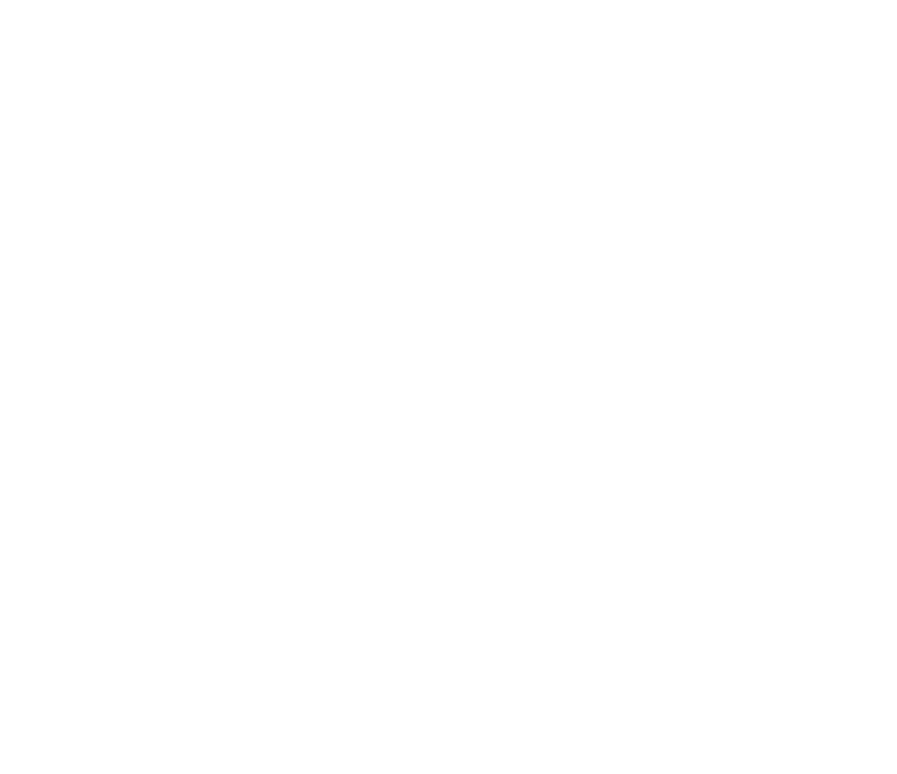
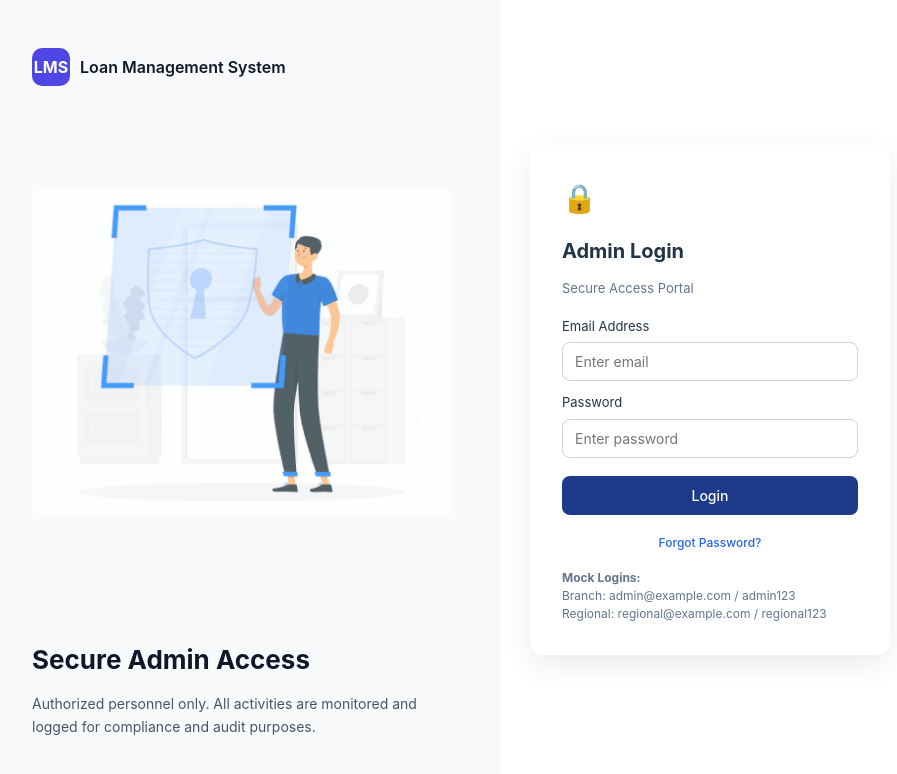
Before and after one commit to shadinmc/Loan-Management_System, a React (Vite) app in the folder frontend-admin/: page / in a window 1280 px wide. Before the commit this address had no page. Shown: the top 774 px of the page, without its empty margins (16-913 px from the left). Built offline with nearby package versions, Linux system fonts and the light colour scheme.

Commit message:
feat(admin): added regional manager dashboard UI
Added frontend UI for the Regional Manager dashboard with mock data and role-based access. Integrates with existing admin login flow for role-based redirection. Backend JWT integration will be added later.

```diff
--- a/frontend-admin/src/pages/LoanApplications/LoanApplications.jsx
+++ b/frontend-admin/src/pages/LoanApplications/LoanApplications.jsx
@@ -0,0 +1,5 @@
+const LoanApplications = () => {
+  return <div>Loan Applications Page</div>;
+};
+
+export default LoanApplications;
--- a/frontend-admin/src/pages/auth/AdminLogin.css
+++ b/frontend-admin/src/pages/auth/AdminLogin.css
@@ -1,88 +1,143 @@
-.login-container {
-  min-height: 100vh;
-  background: linear-gradient(135deg, #eef2ff, #f8fafc);
+/* PAGE LAYOUT */
+.login-page {
+  display: flex;
+  height: 100vh;
+  background: #ffffff;
+  font-family: "Inter", system-ui, sans-serif;
+}
+
+/* LEFT SECTION */
+.login-left {
+  flex: 1;
+  padding: 48px;
+  background: #f8fafc;
+  display: flex;
+  flex-direction: column;
+  justify-content: space-between;
+}
+
+.brand-header {
+  display: flex;
+  align-items: center;
+  gap: 10px;
+  font-weight: 600;
+  color: #0f172a;
+}
+
+.logo-circle {
+  width: 38px;
+  height: 38px;
+  background: #4f46e5;
+  color: white;
+  border-radius: 10px;
+  display: flex;
+  align-items: center;
+  justify-content: center;
+  font-weight: 700;
+}
+
+.illustration-text {
+  max-width: 420px;
+}
+
+.illustration-text h2 {
+  font-size: 26px;
+  margin-bottom: 12px;
+  color: #0f172a;
+}
+
+.illustration-text p {
+  font-size: 14px;
+  color: #475569;
+  line-height: 1.6;
+}
+
+/* RIGHT SECTION */
+.login-right {
+  width: 420px;
   display: flex;
   align-items: center;
   justify-content: center;
 }
 
+/* LOGIN CARD (YOUR ORIGINAL STYLE – CLEANED) */
 .login-card {
-  width: 380px;
-  background: #ffffff;
+  width: 100%;
+  max-width: 360px;
   padding: 32px;
-  border-radius: 12px;
-  box-shadow: 0 20px 40px rgba(0, 0, 0, 0.1);
+  background: white;
+  border-radius: 14px;
+  box-shadow: 0 10px 30px rgba(0, 0, 0, 0.08);
 }
 
 .login-icon {
-  width: 48px;
-  height: 48px;
-  background: #4f46e5;
-  color: #fff;
-  border-radius: 50%;
-  display: flex;
-  align-items: center;
-  justify-content: center;
-  margin: 0 auto 16px;
-  font-size: 20px;
+  font-size: 28px;
+  margin-bottom: 12px;
 }
 
 .login-card h2 {
-  text-align: center;
+  font-size: 20px;
   margin-bottom: 4px;
 }
 
 .subtitle {
-  text-align: center;
-  color: #6b7280;
-  margin-bottom: 24px;
+  font-size: 13px;
+  color: #64748b;
+  margin-bottom: 18px;
 }
 
 .login-card label {
-  font-size: 14px;
-  margin-bottom: 6px;
+  font-size: 13px;
+  margin-top: 12px;
   display: block;
 }
 
 .login-card input {
   width: 100%;
-  padding: 10px;
-  margin-bottom: 16px;
+  padding: 10px 12px;
+  margin-top: 6px;
   border-radius: 8px;
-  border: 1px solid #d1d5db;
-}
-
-.forgot-row {
-  text-align: right;
-  margin-bottom: 16px;
-}
-
-.forgot-row a {
-  font-size: 13px;
-  color: #4f46e5;
-  text-decoration: none;
+  border: 1px solid #cbd5e1;
+  font-size: 14px;
 }
 
 .login-card button {
   width: 100%;
-  padding: 12px;
-  background: #4f46e5;
+  margin-top: 18px;
+  padding: 11px;
+  border-radius: 8px;
+  background: #1e3a8a;
   color: white;
   border: none;
-  border-radius: 8px;
-  font-weight: bold;
+  font-size: 14px;
   cursor: pointer;
 }
 
-.login-card button:hover {
-  background: #4338ca;
+.login-links {
+  margin-top: 14px;
+  text-align: center;
 }
 
-.demo-box {
-  background: #f9fafb;
-  padding: 12px;
-  border-radius: 8px;
+.login-links a {
   font-size: 12px;
-  margin-top: 20px;
-  color: #374151;
+  color: #2563eb;
+  text-decoration: none;
 }
+
+.error-text {
+  color: #dc2626;
+  font-size: 13px;
+  margin-bottom: 10px;
+}
+.login-illustration {
+  margin: 40px 0;
+  display: flex;
+  justify-content: center;
+}
+
+.login-illustration img {
+  max-width: 420px;
+  width: 100%;
+  height: auto;
+   opacity: 0.75;
+}
--- a/frontend-admin/src/pages/auth/AdminLogin.jsx
+++ b/frontend-admin/src/pages/auth/AdminLogin.jsx
@@ -1,6 +1,22 @@
 import { useState } from "react";
 import { useNavigate } from "react-router-dom";
 import "./AdminLogin.css";
+
+// MOCK USERS (temporary – backend/JWT will replace this)
+const mockUsers = [
+  {
+    email: "admin@example.com",
+    password: "admin123",
+    role: "BRANCH_MANAGER",
+    name: "Rajesh Kumar"
+  },
+  {
+    email: "regional@example.com",
+    password: "regional123",
+    role: "REGIONAL_MANAGER",
+    name: "Priya Sharma"
+  }
+];
 
 const AdminLogin = () => {
   const navigate = useNavigate();
@@ -12,28 +28,69 @@ const AdminLogin = () => {
   const handleSubmit = (e) => {
     e.preventDefault();
 
-    // ---- MOCK VALIDATION ----
-    if (email === "admin@example.com" && password === "admin123") {
-      // store mock auth
+    // find user from mock list
+    const user = mockUsers.find(
+      (u) => u.email === email && u.password === password
+    );
+
+    if (!user) {
+      setError("Invalid username or password");
+      return;
+    }
+
+    // store auth (JWT-ready structure)
     localStorage.setItem(
       "adminAuth",
-        JSON.stringify({ email, role: "ADMIN" })
+      JSON.stringify({
+        email: user.email,
+        role: user.role,
+        name: user.name
+      })
     );
 
-      // navigate to dashboard
+    // role-based navigation
+    if (user.role === "BRANCH_MANAGER") {
       navigate("/admin/dashboard");
-    } else {
-      setError("Invalid email or password");
+    } else if (user.role === "REGIONAL_MANAGER") {
+      navigate("/regional/dashboard");
     }
   };
 
   return (
-    <div className="login-container">
+    <div className="login-page">
+      {/* LEFT SIDE */}
+     <div className="login-left">
+       <div className="brand-header">
+         <div className="logo-circle">LMS</div>
+         <span>Loan Management System</span>
+       </div>
+
+       {/* HANDSHAKE IMAGE */}
+       <div className="login-illustration">
+         <img
+           src="/src/assets/customer-vendor2.png"
+           alt="Customer and manager handshake"
+         />
+       </div>
+
+       <div className="illustration-text">
+         <h2>Secure Admin Access</h2>
+         <p>
+           Authorized personnel only. All activities are monitored and logged
+           for compliance and audit purposes.
+         </p>
+       </div>
+     </div>
+
+
+
+      {/* RIGHT SIDE */}
+      <div className="login-right">
         <div className="login-card">
           <div className="login-icon">🔒</div>
 
-        <h2>Loan Management</h2>
-        <p className="subtitle">Admin Portal</p>
+          <h2>Admin Login</h2>
+          <p className="subtitle">Secure Access Portal</p>
 
           {error && <p className="error-text">{error}</p>}
 
@@ -41,7 +98,7 @@ const AdminLogin = () => {
             <label>Email Address</label>
             <input
               type="email"
-            placeholder="Enter your email"
+              placeholder="Enter email"
               value={email}
               onChange={(e) => setEmail(e.target.value)}
               required
@@ -50,22 +107,38 @@ const AdminLogin = () => {
             <label>Password</label>
             <input
               type="password"
-            placeholder="Enter your password"
+              placeholder="Enter password"
               value={password}
               onChange={(e) => setPassword(e.target.value)}
               required
             />
 
-          <div className="forgot-row">
-            <a href="#">Forgot password?</a>
+            <button type="submit">Login</button>
+
+            <div className="login-links">
+              <a
+                href="#"
+                onClick={(e) => {
+                  e.preventDefault();
+                  alert(
+                    "Password reset will be enabled after backend integration."
+                  );
+                }}
+              >
+                Forgot Password?
+              </a>
             </div>
-
-          <button type="submit">Sign In</button>
           </form>
 
-{/*         <p className="hint"> */}
-{/*           Demo: <strong>admin@example.com / admin123</strong> */}
-{/*         </p> */}
+          {/* MOCK CREDENTIALS INFO (REMOVE LATER) */}
+          <div style={{ marginTop: "16px", fontSize: "12px", color: "#64748b" }}>
+            <strong>Mock Logins:</strong>
+            <br />
+            Branch: admin@example.com / admin123
+            <br />
+            Regional: regional@example.com / regional123
+          </div>
+        </div>
       </div>
     </div>
   );
--- /dev/null
+++ b/frontend-admin/src/pages/dashboard/RegionalDashboard.css
@@ -0,0 +1,10 @@
+.stat-card.neutral {
+  border-left: 5px solid #cbd5e1;
+}
+
+.loan-types div small {
+  display: block;
+  font-size: 12px;
+  color: #6366f1;
+  margin-top: 4px;
+}
--- /dev/null
+++ b/frontend-admin/src/pages/dashboard/RegionalDashboard.jsx
@@ -0,0 +1,195 @@
+import {
+  FiUsers,
+  FiCheckCircle,
+  FiXCircle,
+  FiDollarSign,
+  FiTrendingUp,
+  FiFileText,
+  FiLogOut
+} from "react-icons/fi";
+import { useNavigate } from "react-router-dom";
+import "./RegionalDashboard.css";
+
+const RegionalDashboard = () => {
+  const navigate = useNavigate();
+
+  const handleLogout = () => {
+    localStorage.removeItem("adminAuth");
+    navigate("/login/admin");
+  };
+
+  return (
+    <div className="admin-layout">
+      {/* SIDEBAR */}
+      <aside className="sidebar">
+        <div className="brand">
+          <div className="brand-logo">LMS</div>
+          <span className="brand-text">Loan Management</span>
+        </div>
+
+        <nav>
+          <a className="active"><FiTrendingUp /> Dashboard</a>
+          <a><FiFileText /> Loan Applications</a>
+          <a><FiDollarSign /> Disbursements</a>
+          <a><FiUsers /> Audit Logs</a>
+        </nav>
+      </aside>
+
+      {/* CONTENT */}
+      <section className="content-area">
+        {/* TOP BAR */}
+        <header className="topbar">
+          <h1>Loan Management System</h1>
+          <div className="user-info">
+            <div>
+              <strong>Priya Sharma</strong>
+              <span>Regional Manager</span>
+            </div>
+            <button className="logout" onClick={handleLogout}>
+              <FiLogOut /> Logout
+            </button>
+          </div>
+        </header>
+
+        {/* MAIN */}
+        <main className="main-content">
+          <section className="page-title">
+            <h2>Regional Manager Dashboard</h2>
+            <p>
+              Welcome back, Priya Sharma! Monitor and approve
+              branch-reviewed applications.
+            </p>
+          </section>
+
+          {/* KPI GRID */}
+          <section className="stats-grid">
+            <div className="stat-card warning">
+              <FiUsers />
+              <div>
+                <p>Pending Your Review</p>
+                <h3>1</h3>
+              </div>
+            </div>
+
+            <div className="stat-card success">
+              <FiCheckCircle />
+              <div>
+                <p>Final Approved</p>
+                <h3>1</h3>
+              </div>
+            </div>
+
+            <div className="stat-card danger">
+              <FiXCircle />
+              <div>
+                <p>Final Rejected</p>
+                <h3>1</h3>
+              </div>
+            </div>
+
+            <div className="stat-card info">
+              <FiDollarSign />
+              <div>
+                <p>Total Disbursed</p>
+                <h3>₹0.14 Cr</h3>
+              </div>
+            </div>
+          </section>
+
+          {/* SECOND ROW KPIs */}
+          <section className="stats-grid">
+            <div className="stat-card neutral">
+              <FiUsers />
+              <div>
+                <p>Branch Approvals</p>
+                <h3>0</h3>
+              </div>
+            </div>
+
+            <div className="stat-card neutral">
+              <FiTrendingUp />
+              <div>
+                <p>Active Loans</p>
+                <h3>1</h3>
+              </div>
+            </div>
+
+            <div className="stat-card neutral">
+              <FiCheckCircle />
+              <div>
+                <p>Closed Loans</p>
+                <h3>1</h3>
+              </div>
+            </div>
+
+            <div className="stat-card neutral">
+              <FiFileText />
+              <div>
+                <p>Total Applications</p>
+                <h3>9</h3>
+              </div>
+            </div>
+          </section>
+
+          {/* PORTFOLIO */}
+          <section className="card">
+            <h3>Loan Portfolio Distribution</h3>
+            <div className="loan-types">
+              <div>
+                <span>Personal Loan</span>
+                <strong>3 loans</strong>
+                <small>₹12.50L</small>
+              </div>
+              <div>
+                <span>Vehicle Loan</span>
+                <strong>2 loans</strong>
+                <small>₹13.50L</small>
+              </div>
+              <div>
+                <span>Business Loan</span>
+                <strong>2 loans</strong>
+                <small>₹35.00L</small>
+              </div>
+              <div>
+                <span>Education Loan</span>
+                <strong>2 loans</strong>
+                <small>₹18.00L</small>
+              </div>
+            </div>
+          </section>
+
+          {/* TABLE */}
+          <section className="card">
+            <div className="card-header">
+              <h3>Awaiting Your Approval</h3>
+              <span className="link">View all →</span>
+            </div>
+
+            <table>
+              <thead>
+                <tr>
+                  <th>Application #</th>
+                  <th>Applicant</th>
+                  <th>Loan Type</th>
+                  <th className="amount">Amount</th>
+                  <th>Branch Decision</th>
+                </tr>
+              </thead>
+              <tbody>
+                <tr>
+                  <td>LN-2026-002</td>
+                  <td>Sneha Reddy</td>
+                  <td>Vehicle Loan</td>
+                  <td className="amount">₹7,50,000</td>
+                  <td>Approved by Rajesh Kumar</td>
+                </tr>
+              </tbody>
+            </table>
+          </section>
+        </main>
+      </section>
+    </div>
+  );
+};
+
+export default RegionalDashboard;
--- a/frontend-admin/src/routes/AdminRoutes.jsx
+++ b/frontend-admin/src/routes/AdminRoutes.jsx
@@ -3,16 +3,35 @@ import AdminLogin from "../pages/auth/AdminLogin";
 import AdminDashboard from "../pages/dashboard/AdminDashboard";
 // import LoanQueue from "../pages/loans/LoanQueue";
 // import LoanReview from "../pages/loans/LoanReview";
+import RegionalDashboard from "../pages/dashboard/RegionalDashboard";
+import Login from "../pages/auth/AdminLogin";
+
+
 
 const AdminRoutes = () => {
   return (
     <BrowserRouter>
-      <Routes>
-        <Route path="/login/admin" element={<AdminLogin />} />
-        <Route path="/admin/dashboard" element={<AdminDashboard />} />
+{/*       <Routes> */}
+{/*         <Route path="/login/admin" element={<AdminLogin />} /> */}
+{/*         <Route path="/admin/dashboard" element={<AdminDashboard />} /> */}
 {/*         <Route path="/loans" element={<LoanQueue />} /> */}
 {/*         <Route path="/loans/:id" element={<LoanReview />} /> */}
-      </Routes>
+{/* <Route path="/regional/dashboard" element={<RegionalDashboard />} /> */}
+
+{/*       </Routes> */}
+ <Routes>
+
+
+          {/* LOGIN */}
+          <Route path="/login" element={<AdminLogin />} />
+
+          {/* DASHBOARDS */}
+          <Route path="/admin/dashboard" element={<AdminDashboard />} />
+          <Route path="/regional/dashboard" element={<RegionalDashboard />} />
+
+          {/* DEFAULT */}
+          <Route path="*" element={<AdminLogin />} />
+        </Routes>
     </BrowserRouter>
   );
 };
```
Also changed, not shown: frontend-admin/src/assets/customer-vendor2.png (added). Lines whose indentation alone changed are shown as unchanged.
